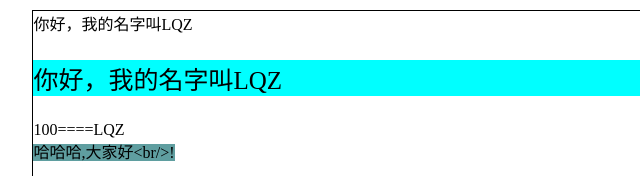
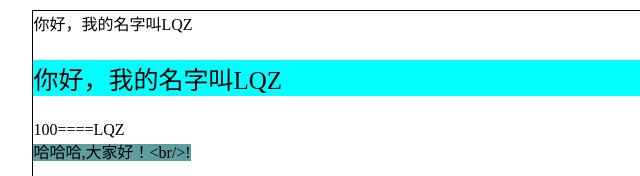
Before and after one commit to lqzhappy/likeVue, a plain HTML site: page index.html in a window 1280 px wide. Shown: the top 176 px of the page, 101-741 px from the left. Drawn offline with Linux system fonts and the light colour scheme.

Commit message:
测试修改

```diff
--- a/index.html
+++ b/index.html
@@ -53,7 +53,7 @@
         </div>
         <script src="./likeVue.js" charset="utf-8"></script>
         <script>
-            var m = {name:'LQZ',see:true,num:100,msg:'哈哈哈,大家好<br/>!',huh:'sasas',se:'15',ra:'female',check:['Boat','Bike']};
+            var m = {name:'LQZ',see:true,num:100,msg:'哈哈哈,大家好！<br/>!',huh:'sasas',se:'15',ra:'female',check:['Boat','Bike']};
             var t =new LikeVue({
                 el:'#main',
                 data:m,
```
